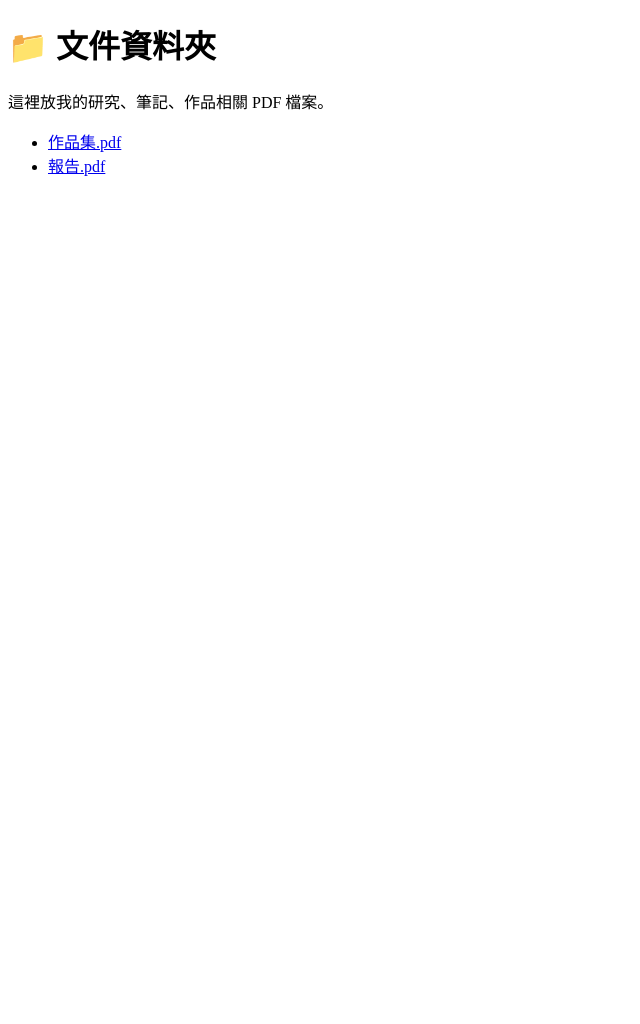
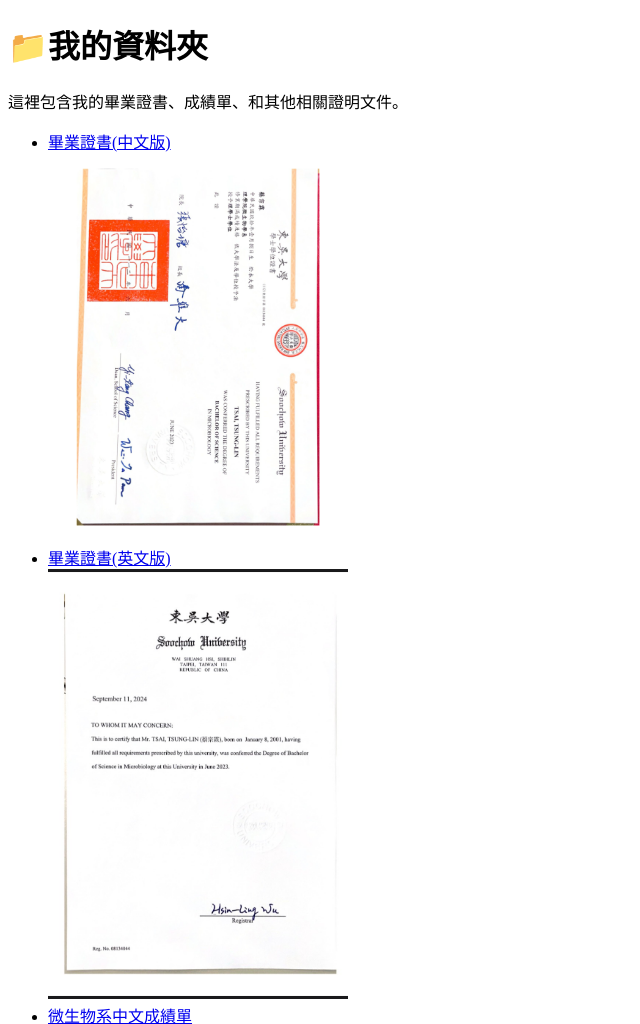
Before and after one commit to Eli0108-1116/self, a Flask app: page /docs in a window 1280 px wide. Shown: the top 1024 px of the page, without its empty margins (0-640 px from the left). Before the commit the page ends 176 px from the top, so only its background shows below. Run offline with Flask 3, Linux system fonts and the light colour scheme.

Commit message:
新增 docs.html

```diff
--- a/templates/docs.html
+++ b/templates/docs.html
@@ -5,11 +5,38 @@
     <title>各式文件 - Eli</title>
 </head>
 <body>
-    <h1>📁 文件資料夾</h1>
-    <p>這裡放我的研究、筆記、作品相關 PDF 檔案。</p>
+    <h1>📁我的資料夾</h1>
+    <p>這裡包含我的畢業證書、成績單、和其他相關證明文件。</p>
     <ul>
-        <li><a href="/static/doc1.pdf">作品集.pdf</a></li>
-        <li><a href="/static/report.pdf">報告.pdf</a></li>
+        <li>
+            <a href="{{ url_for('static', filename='畢業證書.png') }}" target="_blank">
+                畢業證書(中文版)
+            </a><br>
+            <img src="{{ url_for('static', filename='畢業證書.png') }}" width="300">
+        </li>
+        <li>
+            <a href="{{ url_for('static', filename='gradcertificate.jpg') }}" target="_blank">
+                畢業證書(英文版)
+            </a><br>
+            <img src="{{ url_for('static', filename='gradcertificate.jpg') }}" width="300">
+        </li>
+        <li>
+            <a href="{{ url_for('static', filename='grades2.png') }}" target="_blank">
+                微生物系中文成績單
+            </a><br>
+            <img src="{{ url_for('static', filename='grades2.png') }}" width="300">
+        </li>
+        <li>
+            <a href="{{ url_for('static', filename='grades.png') }}" target="_blank">
+                微生物系英文成績單
+            </a><br>
+            <img src="{{ url_for('static', filename='grades.png') }}" width="300">
+        </li>
+        <li>
+            <a href="{{ url_for('static', filename='應微組修課證明.png') }}" target="_blank">
+                微生物學系應用微生物組修課證明
+            </a><br>
+            <img src="{{ url_for('static', filename='應微組修課證明.png') }}" width="300">
     </ul>
 </body>
 </html>
```
